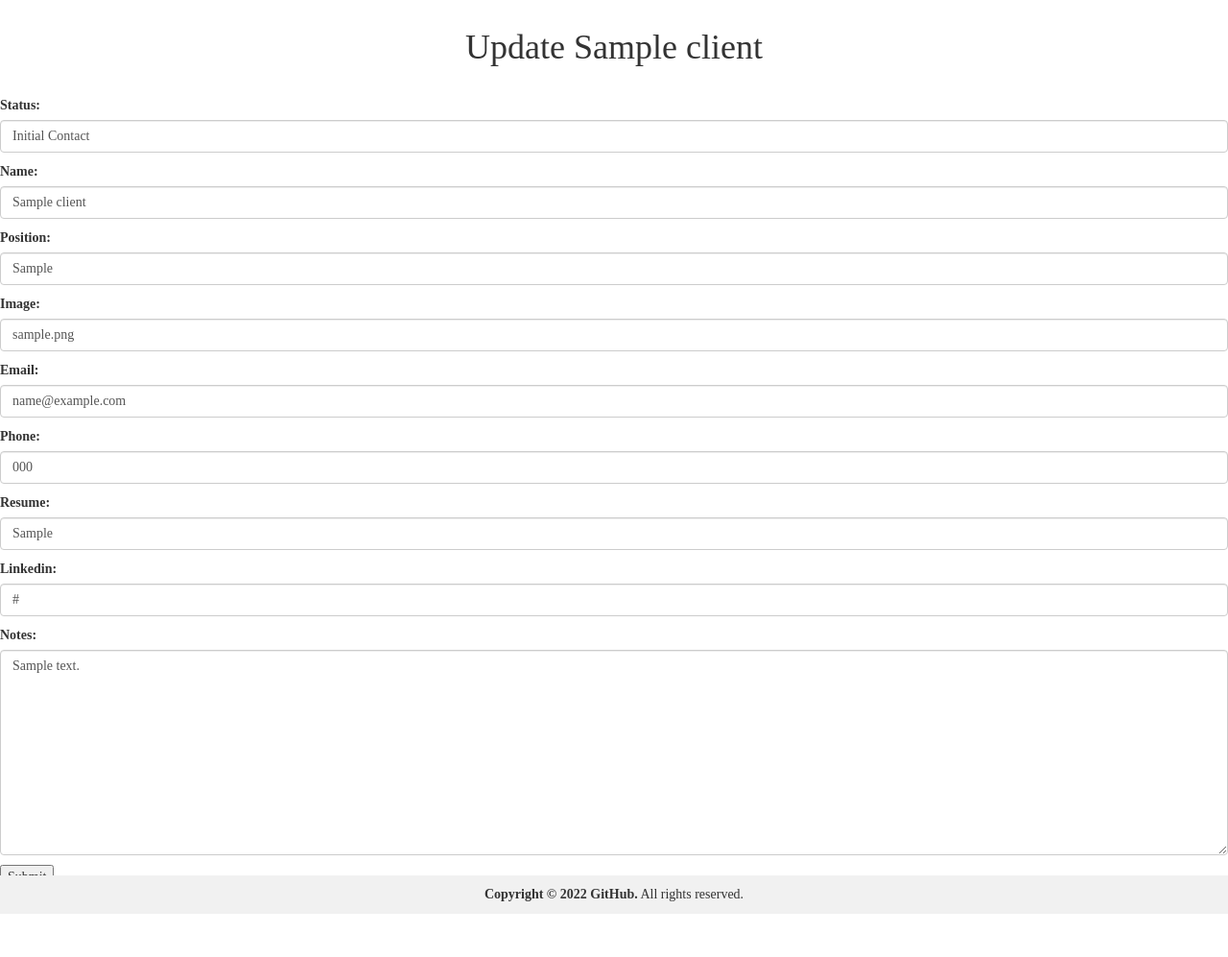
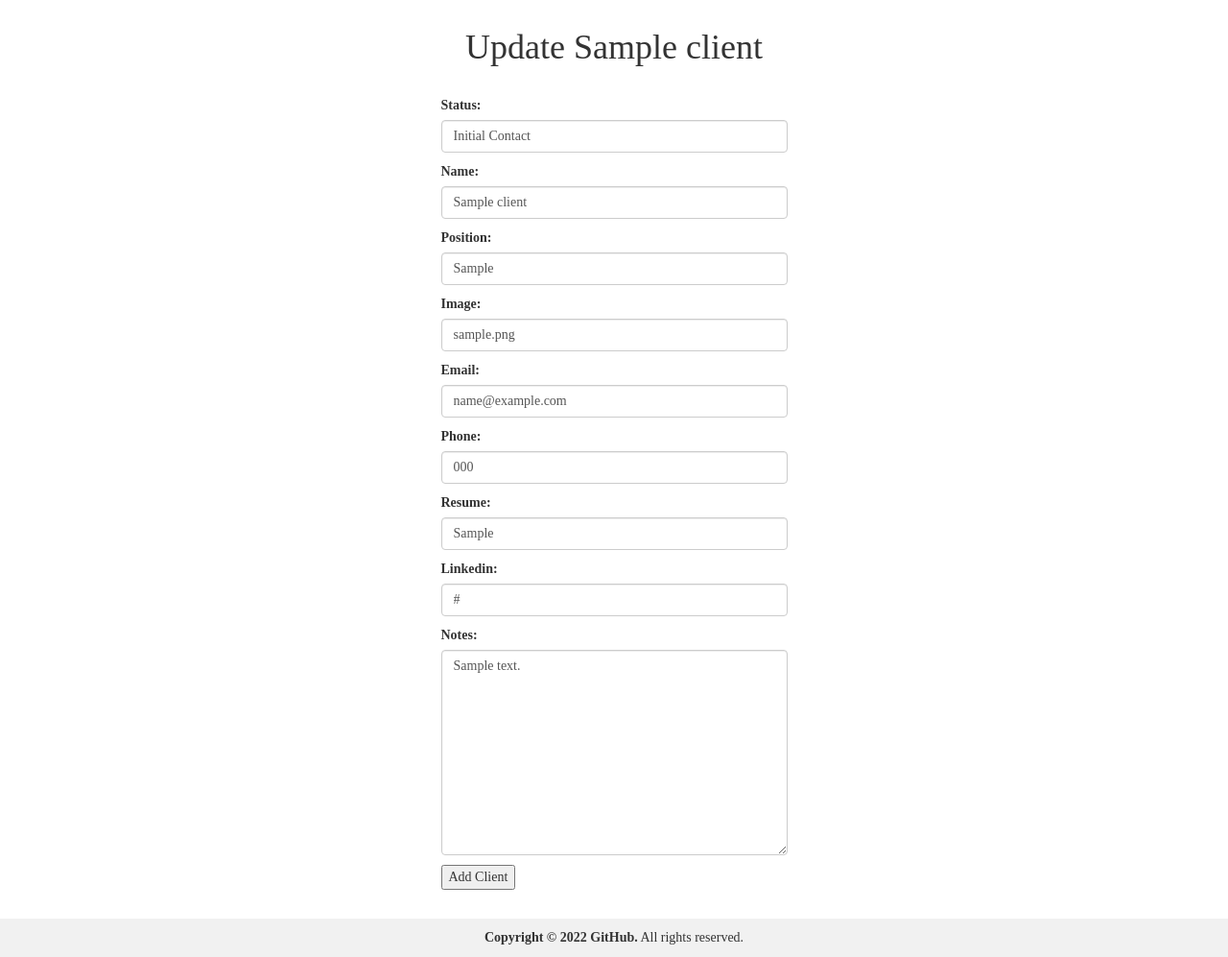
Before and after one commit to Oksanka25/EasyRecruitingCapstone, a Django app: page /clients/1/update in a window 1280 px wide. Shown: the part 62-1059 px from the top of the page at 96% size. Before the commit the page ends 1014 px from the top, so only its background shows below. Run offline with Django 4.2, Linux system fonts and the light colour scheme; a user stored in the database is signed in; tables that the repository leaves empty hold one stand-in row (values such as "Sample post"); some libraries are stand-ins or nearby versions; some web fonts are replaced.

Commit message:
Added more to the forms

```diff
--- a/main_app/templates/client_update.html
+++ b/main_app/templates/client_update.html
@@ -2,9 +2,15 @@
 {% block content %}
 <h1 class="pt-3 d-flex justify-content-center mb-5">Update {{client.name}}</h1>
 
-<form action="" method="post">
-  {% csrf_token %} {{form.as_p}} <input type="submit" value="Submit" />
-</form>
+<div class="d-flex justify-content-center mb-5">
+  <div class="form-group">
+    <form method="post">
+      {% csrf_token %}
+      {{form.as_p}}
+      <input type="submit" value="Add Client" />
+    </div>
+</div>
+    </form>
 
 
 
```
